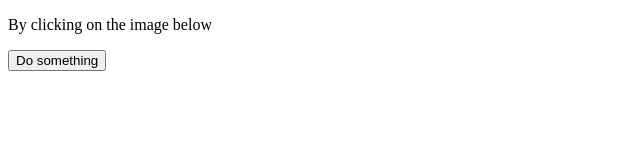
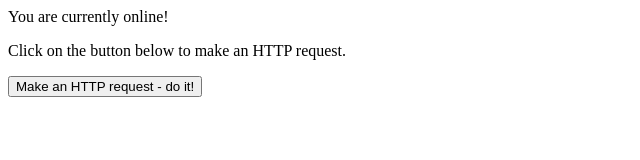
Before and after one commit to deanhume/Service-Workers-BackgroundSync, a plain HTML site: page index.html in a window 1280 px wide. Shown: the whole page, without its empty margins (0-640 px from the left). Drawn offline with Linux system fonts and the light colour scheme.

Commit message:
Updated code to include online / offline

```diff
--- a/index.html
+++ b/index.html
@@ -5,9 +5,27 @@
   <title>Basic BackgroundSync Example</title>
  </head>
  <body>
-   <p>By clicking on the image below<p>
-   <button id="requestButton">Do something</button>
+   <div id="connectionStatus">You are currently offline. Any requests made will be queued and synced as soon as you are connected again.</div>
+   <p>Click on the button below to make an HTTP request.<p>
+   <button id="requestButton">Make an HTTP request - do it!</button>
 	<script>
+  // Connection Status
+  function isOnline() {
+    var connectionStatus = document.getElementById('connectionStatus');
+
+    if (navigator.onLine){
+      connectionStatus.innerHTML = 'You are currently online!';
+    }
+    else{
+      connectionStatus.innerHTML = 'You are currently offline. Any requests made will be queued and synced as soon as you are connected again.';
+    }
+  }
+
+  window.addEventListener('online', isOnline);
+  window.addEventListener('offline', isOnline);
+  isOnline();
+
+    // Service Worker code
     if ('serviceWorker' in navigator) {
           navigator.serviceWorker.register('./service-worker.js').then((registration) => {
           return navigator.serviceWorker.ready;
```
